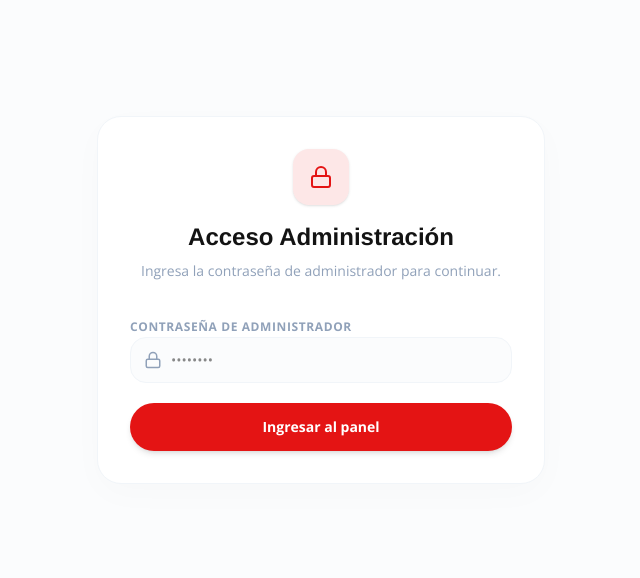
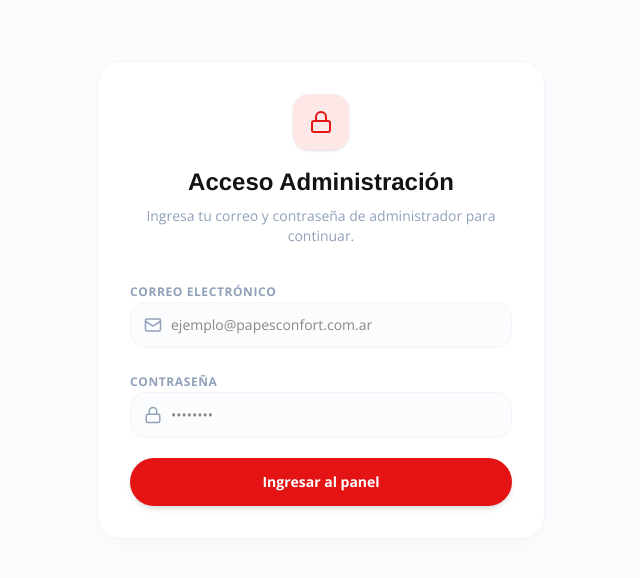
Before and after one commit to LauuGrego/Papes-Confort, a Next.js app in the folder apps/frontend/: page /admin/login in a window 1280 px wide. Shown: the top 578 px of the page, without its empty margins (319-959 px from the left). Built offline with nearby package versions, Linux system fonts and the light colour scheme; no server answers.

Commit message:
mail para login

```diff
--- a/apps/frontend/src/app/(admin)/admin/login/page.tsx
+++ b/apps/frontend/src/app/(admin)/admin/login/page.tsx
@@ -5,12 +5,13 @@ import { useRouter } from 'next/navigation';
 import { fetchApi } from '../../../../lib/api';
 import { useAuthStore } from '../../../../stores/auth';
 import { LoginResponseDto } from '@papes-confort/shared';
-import { Loader2, Lock, AlertCircle } from 'lucide-react';
+import { Loader2, Lock, Mail, AlertCircle } from 'lucide-react';
 
 export default function AdminLoginPage() {
   const router = useRouter();
   const setAuth = useAuthStore((state) => state.setAuth);
 
+  const [email, setEmail] = useState('');
   const [password, setPassword] = useState('');
   const [loading, setLoading] = useState(false);
   const [error, setError] = useState<string | null>(null);
@@ -22,14 +23,14 @@ export default function AdminLoginPage() {
 
     const res = await fetchApi<LoginResponseDto>('/api/auth/login', {
       method: 'POST',
-      body: JSON.stringify({ password }),
+      body: JSON.stringify({ email, password }),
     });
 
     if (res.success && res.data) {
       setAuth(res.data.user, res.data.token);
       router.push('/admin');
     } else {
-      setError(res.error || 'Contraseña incorrecta.');
+      setError(res.error || 'Credenciales incorrectas.');
       setLoading(false);
     }
   };
@@ -45,7 +46,7 @@ export default function AdminLoginPage() {
             Acceso Administración
           </h2>
           <p className="text-sm text-slate-400">
-            Ingresa la contraseña de administrador para continuar.
+            Ingresa tu correo y contraseña de administrador para continuar.
           </p>
         </div>
 
@@ -59,7 +60,24 @@ export default function AdminLoginPage() {
         <form onSubmit={handleLogin} className="space-y-5">
           <div className="space-y-1.5">
             <label className="text-xs font-bold text-slate-400 uppercase tracking-wider">
-              Contraseña de Administrador
+              Correo Electrónico
+            </label>
+            <div className="relative">
+              <input
+                type="email"
+                required
+                value={email}
+                onChange={(e) => setEmail(e.target.value)}
+                className="w-full pl-10 pr-4 py-3 rounded-2xl border border-slate-100 bg-slate-50/50 text-sm text-brand-black outline-none focus:border-brand-red/30 focus:bg-white transition-all"
+                placeholder="ejemplo@papesconfort.com.ar"
+              />
+              <Mail className="absolute left-3.5 top-3.5 h-4.5 w-4.5 text-slate-400" />
+            </div>
+          </div>
+
+          <div className="space-y-1.5">
+            <label className="text-xs font-bold text-slate-400 uppercase tracking-wider">
+              Contraseña
             </label>
             <div className="relative">
               <input
```
Also changed, not shown: 2 other files (tests, documents, lock files or other folders).
